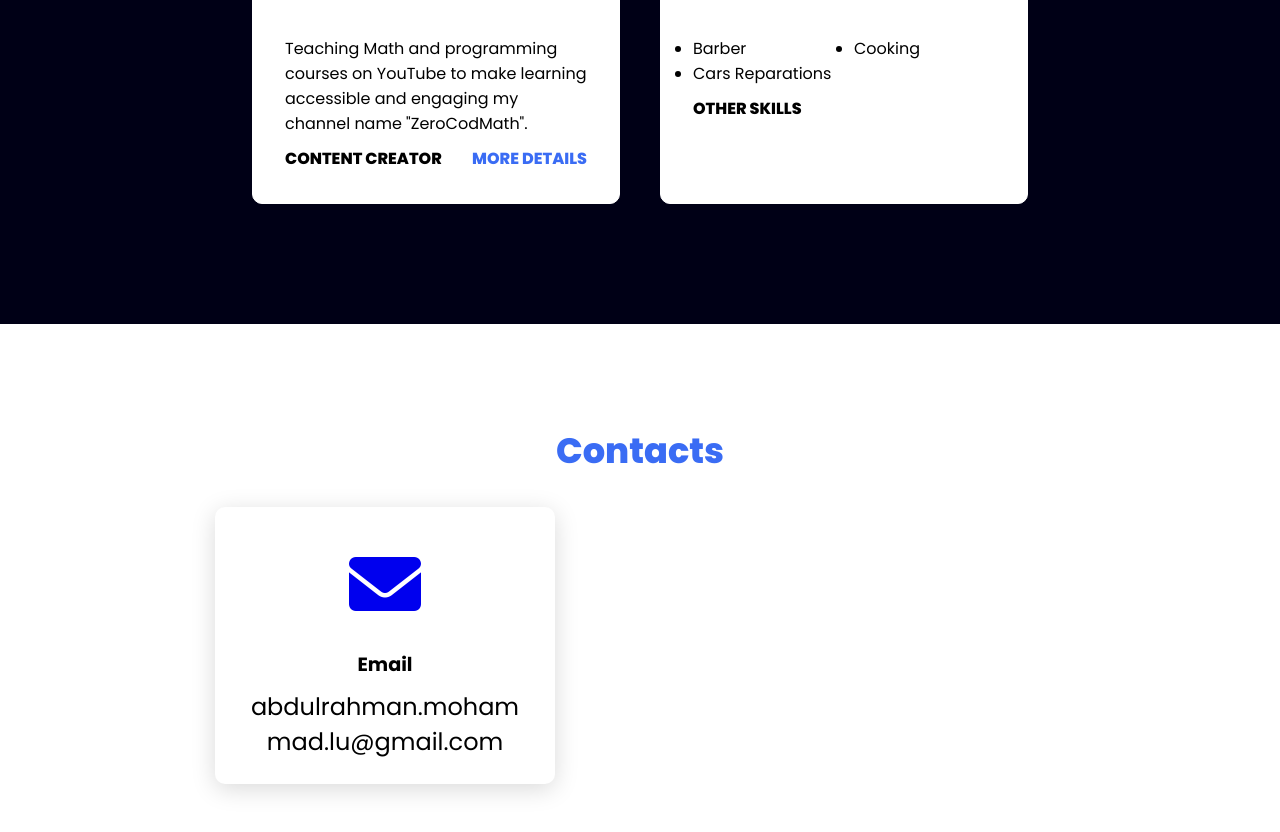
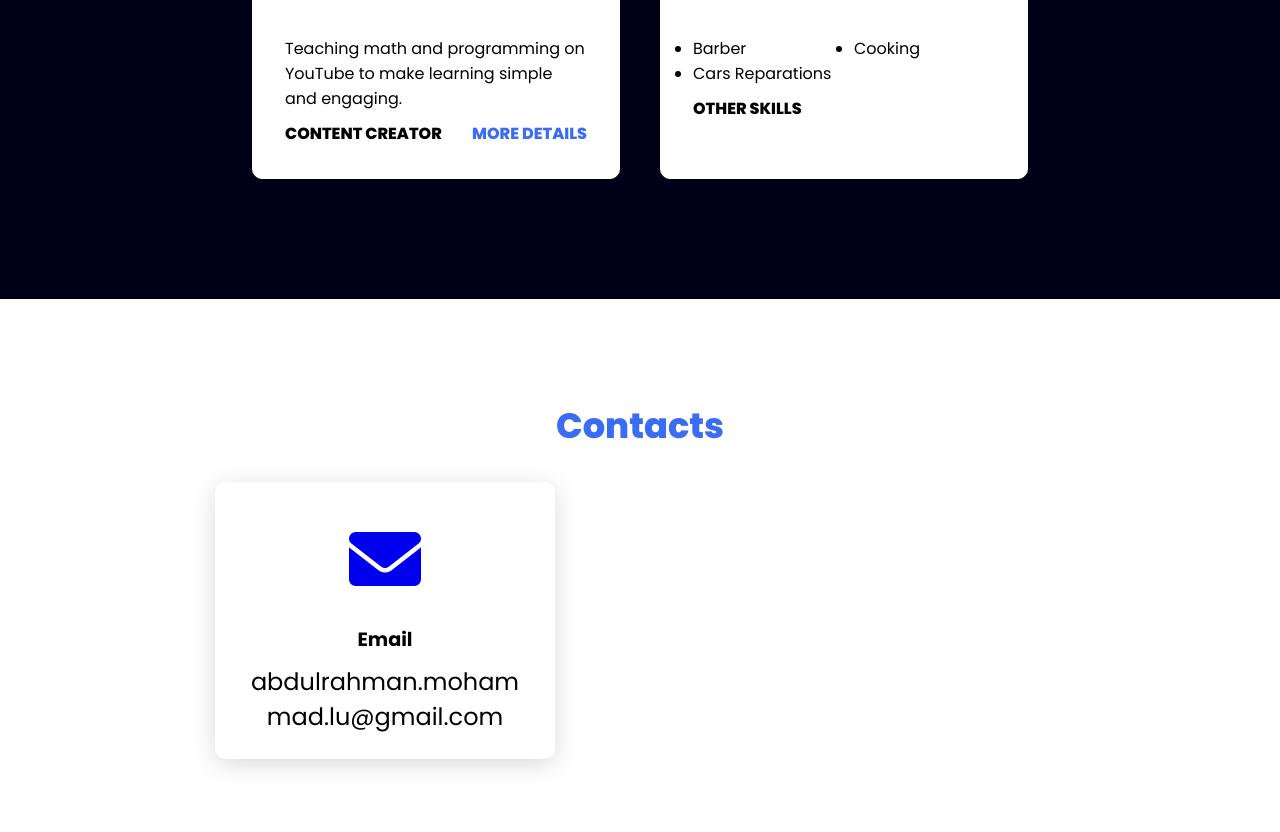
Before and after one commit to abdulrahman-mohammad/abdulrahman-mohammad.github.io, a plain HTML site: page index.html in a window 1280 px wide. Shown: the part 3058-3890 px from the top of the page. Drawn offline with Linux system fonts and the light colour scheme.

Commit message:
updatechannel

```diff
--- a/index.html
+++ b/index.html
@@ -169,8 +169,7 @@
                     <img src="images/MyLogo1.png" />
                 </div>
                 <div class="skills-info">
-                    <p class="skills-category">Teaching Math and programming courses on YouTube to make learning accessible and engaging
-                        my channel name "ZeroCodMath".</p>
+                    <p class="skills-category">Teaching math and programming on YouTube to make learning simple and engaging.</p>
                     <strong class="skills-title">
                         <span>Content Creator</span>
                         <a href="https://www.youtube.com/@ZeroCodMath" target="_blank" class="more-details">More details</a>
```
